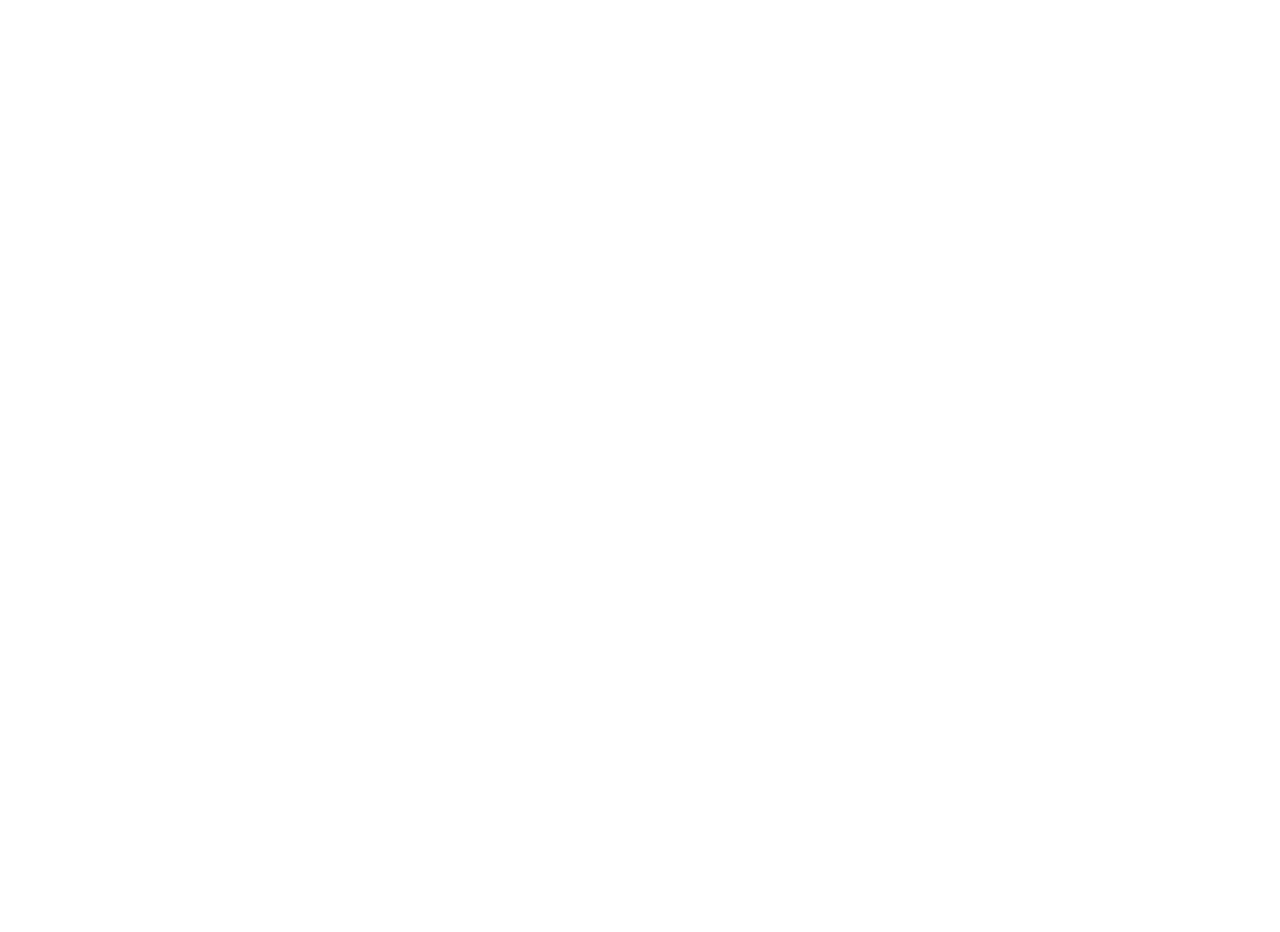
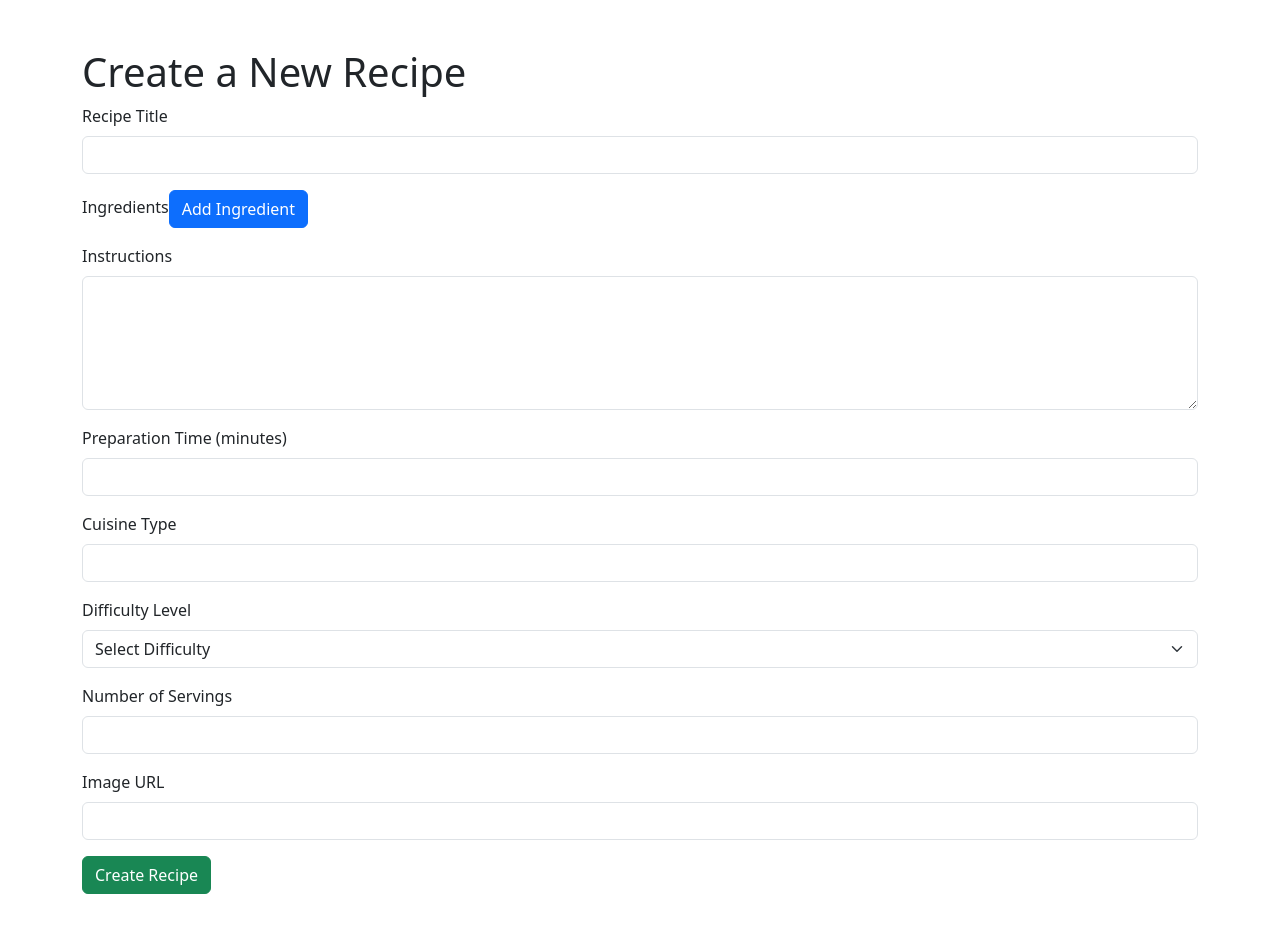
Before and after one commit to michaelferry25/RecipeVault, a React (Create React App) app: page /create-recipe in a window 1280 px wide. Before the commit this address had no page. Shown: the top 932 px of the page. Before the commit the page ends 800 px from the top, so only its background shows below. Built offline with nearby package versions, Linux system fonts and the light colour scheme.

Commit message:
Added Functionality to create recipes and send it to the backend server, also can access the created recipe at the explore recipes page

```diff
--- a/src/App.js
+++ b/src/App.js
@@ -5,6 +5,7 @@
 import Recipes from './pages/Recipes/Recipes';
 import RecipeDetails from './pages/Recipe Details/RecipeDetails';
 import FavouriteRecipe from './pages/Favourite Recipes/FavouriteRecipes';
+import CreateRecipe from "./pages/CreateRecipe/CreateRecipe";
 
 function App() {
   return (
@@ -13,6 +14,7 @@
       <Route path= "/favourites" element={<FavouriteRecipe />}></Route>
       <Route path= "/recipes" element={<Recipes />}></Route>
       <Route path= "/recipe/:id" element={<RecipeDetails />}></Route>
+      <Route path="/create-recipe" element={<CreateRecipe />} />
     </Routes>
   );
 }
--- a/src/pages/CreateRecipe/CreateRecipe.js
+++ b/src/pages/CreateRecipe/CreateRecipe.js
@@ -0,0 +1,189 @@
+import React, { useState } from "react";
+import axios from "axios";
+
+const CreateRecipe = () => {
+  // State for form data
+  const [formData, setFormData] = useState({
+    title: "",
+    ingredients: [],
+    instructions: "",
+    prepTime: "",
+    cuisine: "",
+    difficulty: "",
+    servings: "",
+    image: "",
+  });
+
+  // Handle input changes
+  const handleChange = (e) => {
+    setFormData({ ...formData, [e.target.name]: e.target.value });
+  };
+
+  // Handle ingredients dynamically
+  const addIngredient = () => {
+    setFormData({ ...formData, ingredients: [...formData.ingredients, ""] });
+  };
+
+  const updateIngredient = (index, value) => {
+    const updatedIngredients = [...formData.ingredients];
+    updatedIngredients[index] = value;
+    setFormData({ ...formData, ingredients: updatedIngredients });
+  };
+
+  const removeIngredient = (index) => {
+    const updatedIngredients = formData.ingredients.filter((_, i) => i !== index);
+    setFormData({ ...formData, ingredients: updatedIngredients });
+  };
+
+  // Submit form data
+  const handleSubmit = async (e) => {
+    e.preventDefault();
+    try {
+      const response = await axios.post("http://localhost:4000/api/recipes", formData);
+      console.log("Recipe created:", response.data);
+      alert("Recipe added successfully!");
+      // Reset form after submission
+      setFormData({
+        title: "",
+        ingredients: [],
+        instructions: "",
+        prepTime: "",
+        cuisine: "",
+        difficulty: "",
+        servings: "",
+        image: "",
+      });
+    } catch (error) {
+      console.error("Error creating recipe:", error);
+      alert("Failed to add recipe. Please try again.");
+    }
+  };
+
+  return (
+    <div className="container my-5">
+      <h1>Create a New Recipe</h1>
+      <form onSubmit={handleSubmit}>
+        <div className="mb-3">
+          <label htmlFor="title" className="form-label">Recipe Title</label>
+          <input
+            type="text"
+            className="form-control"
+            id="title"
+            name="title"
+            value={formData.title}
+            onChange={handleChange}
+            required
+          />
+        </div>
+        <div className="mb-3">
+          <label className="form-label">Ingredients</label>
+          {formData.ingredients.map((ingredient, index) => (
+            <div key={index} className="d-flex mb-2">
+              <input
+                type="text"
+                className="form-control me-2"
+                value={ingredient}
+                onChange={(e) => updateIngredient(index, e.target.value)}
+                required
+              />
+              <button
+                type="button"
+                className="btn btn-danger"
+                onClick={() => removeIngredient(index)}
+              >
+                Remove
+              </button>
+            </div>
+          ))}
+          <button type="button" className="btn btn-primary" onClick={addIngredient}>
+            Add Ingredient
+          </button>
+        </div>
+        <div className="mb-3">
+          <label htmlFor="instructions" className="form-label">Instructions</label>
+          <textarea
+            className="form-control"
+            id="instructions"
+            name="instructions"
+            value={formData.instructions}
+            onChange={handleChange}
+            rows="5"
+            required
+          ></textarea>
+        </div>
+        <div className="mb-3">
+          <label htmlFor="prepTime" className="form-label">Preparation Time (minutes)</label>
+          <input
+            type="number"
+            className="form-control"
+            id="prepTime"
+            name="prepTime"
+            value={formData.prepTime}
+            onChange={handleChange}
+            required
+          />
+        </div>
+        <div className="mb-3">
+          <label htmlFor="cuisine" className="form-label">Cuisine Type</label>
+          <input
+            type="text"
+            className="form-control"
+            id="cuisine"
+            name="cuisine"
+            value={formData.cuisine}
+            onChange={handleChange}
+          />
+        </div>
+        <div className="mb-3">
+          <label htmlFor="difficulty" className="form-label">Difficulty Level</label>
+          <select
+            className="form-select"
+            id="difficulty"
+            name="difficulty"
+            value={formData.difficulty}
+            onChange={handleChange}
+          >
+            <option value="">Select Difficulty</option>
+            <option value="Easy">Easy</option>
+            <option value="Medium">Medium</option>
+            <option value="Hard">Hard</option>
+          </select>
+        </div>
+        <div className="mb-3">
+          <label htmlFor="servings" className="form-label">Number of Servings</label>
+          <input
+            type="number"
+            className="form-control"
+            id="servings"
+            name="servings"
+            value={formData.servings}
+            onChange={handleChange}
+            required
+          />
+        </div>
+        <div className="mb-3">
+          <label htmlFor="image" className="form-label">Image URL</label>
+          <input
+            type="text"
+            className="form-control"
+            id="image"
+            name="image"
+            value={formData.image}
+            onChange={handleChange}
+          />
+          {formData.image && (
+            <img
+              src={formData.image}
+              alt="Preview"
+              className="img-thumbnail mt-2"
+              style={{ maxWidth: "300px" }}
+            />
+          )}
+        </div>
+        <button type="submit" className="btn btn-success">Create Recipe</button>
+      </form>
+    </div>
+  );
+};
+
+export default CreateRecipe;
--- a/src/pages/HomePage/Homepage.js
+++ b/src/pages/HomePage/Homepage.js
@@ -24,6 +24,13 @@
           placeholder="Search for recipes..."
         />
       </div>
+
+      {/*Create Recipe*/}
+      <div className="container my-5">
+      <Link to="/create-recipe" className="btn btn-primary">
+        Add a Recipe
+      </Link>
+    </div>
 
       {/* Featured Recipes */}
       <section className="featured-recipes container">
```
Also changed, not shown: 1 other file (tests, documents, lock files or other folders).
